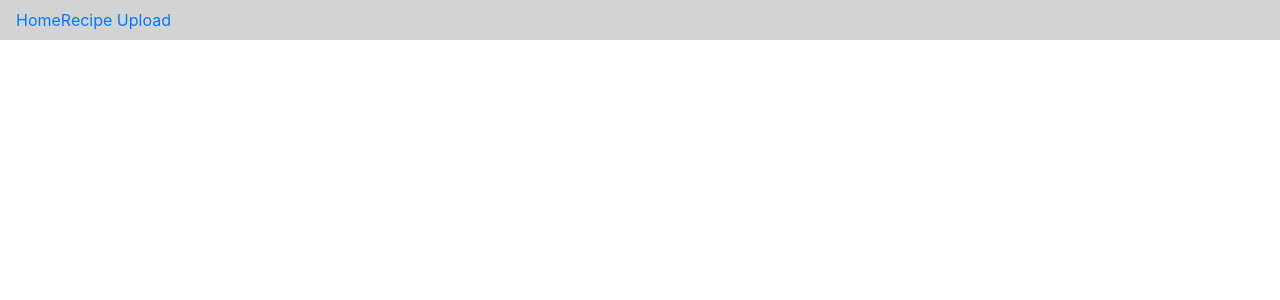
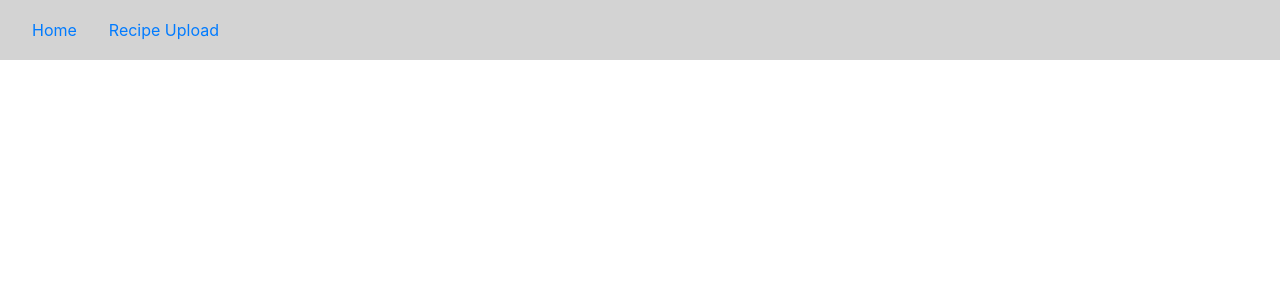
Before and after one commit to omartheman/recipe-app, a React (Create React App) app: page / in a window 1280 px wide. Shown: the top 300 px of the page. Built offline with nearby package versions, Linux system fonts and the light colour scheme.

Commit message:
Change navbar links to react bootstrap components

```diff
--- a/src/Navbar.css
+++ b/src/Navbar.css
@@ -1,4 +1,4 @@
 nav {
   background-color: rgb(211, 211, 211);
-  height: 40px;
+  height: 60px;
 }
--- a/src/NavbarContainer.js
+++ b/src/NavbarContainer.js
@@ -1,12 +1,12 @@
 import React from 'react';
 import './Navbar.css';
-import Navbar from 'react-bootstrap/Navbar';
+import {Navbar, Nav} from 'react-bootstrap';
 import {Link} from 'react-router-dom';
 
 const NavbarContainer = () => (
   <Navbar>
-    <Link to="/">Home</Link>
-    <Link to="/recipe-upload">Recipe Upload</Link>
+    <Nav.Link as={Link} to="/">Home</Nav.Link>
+    <Nav.Link as={Link} to="/recipe-upload">Recipe Upload</Nav.Link>
   </Navbar>
 )
 
```
